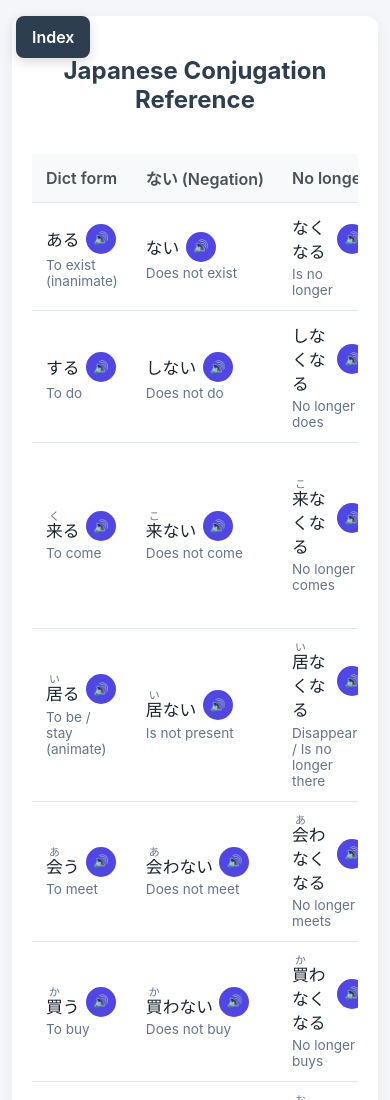
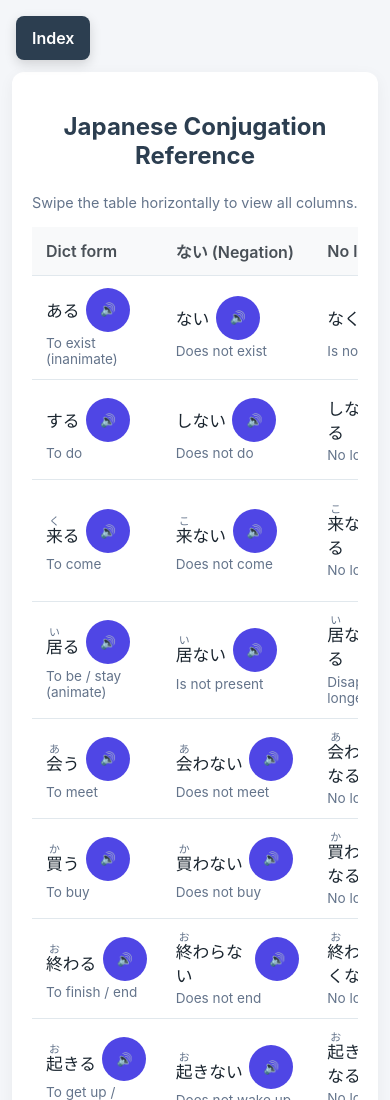
Before and after one commit to chaos-theory06/nihongo, a plain HTML site: page index.html in a window 390 px wide. Shown: the top 1100 px of the page. Drawn offline with Linux system fonts and the light colour scheme.

Commit message:
Improve mobile browser support
Co-authored-by: Copilot <223556219+Copilot@users.noreply.github.com>

```diff
--- a/index.html
+++ b/index.html
@@ -2,7 +2,7 @@
 <html lang="ja">
 <head>
   <meta charset="UTF-8">
-  <meta name="viewport" content="width=device-width, initial-scale=1.0">
+  <meta name="viewport" content="width=device-width, initial-scale=1.0, viewport-fit=cover">
   <title>Japanese Conjugation Reference</title>
   <style>
     * {
@@ -30,9 +30,18 @@
     }
     .table-wrapper {
       overflow-x: auto;
+      -webkit-overflow-scrolling: touch;
+      overscroll-behavior-x: contain;
+    }
+    .table-hint {
+      display: none;
+      margin: 0.75rem 0 0;
+      color: #64748b;
+      font-size: 0.9rem;
     }
     table {
       width: 100%;
+      min-width: 900px;
       border-collapse: collapse;
       margin-top: 1rem;
     }
@@ -81,8 +90,8 @@
       color: white;
       border: none;
       border-radius: 50%;
-      width: 30px;
-      height: 30px;
+      width: 44px;
+      height: 44px;
       display: inline-flex;
       align-items: center;
       justify-content: center;
@@ -104,11 +113,12 @@
     }
     .site-nav {
       position: fixed;
-      top: 1rem;
-      left: 1rem;
+      top: max(1rem, env(safe-area-inset-top));
+      left: max(1rem, env(safe-area-inset-left));
       z-index: 10;
     }
     .index-toggle {
+      min-height: 44px;
       padding: 0.7rem 1rem;
       border: 0;
       border-radius: 8px;
@@ -132,6 +142,10 @@
       width: min(280px, calc(100vw - 2rem));
       margin-top: 0.5rem;
       padding: 0.5rem;
+      max-height: calc(100vh - 5rem);
+      max-height: calc(100dvh - 5rem);
+      overflow-y: auto;
+      -webkit-overflow-scrolling: touch;
       border: 1px solid #e1e8ed;
       border-radius: 10px;
       background: #ffffff;
@@ -159,10 +173,16 @@
     }
     @media (max-width: 600px) {
       body {
-        padding: 1rem 0.75rem;
+        padding: max(4.5rem, calc(env(safe-area-inset-top) + 3.5rem))
+          max(0.75rem, env(safe-area-inset-right))
+          max(1rem, env(safe-area-inset-bottom))
+          max(0.75rem, env(safe-area-inset-left));
       }
       .container {
         padding: 1.25rem;
+      }
+      .table-hint {
+        display: block;
       }
     }
   </style>
@@ -181,6 +201,7 @@
   <main>
   <section class="container" id="conjugation" aria-labelledby="page-title">
     <h1 id="page-title">Japanese Conjugation Reference</h1>
+    <p class="table-hint">Swipe the table horizontally to view all columns.</p>
     <div class="table-wrapper">
       <table>
         <thead>
```
